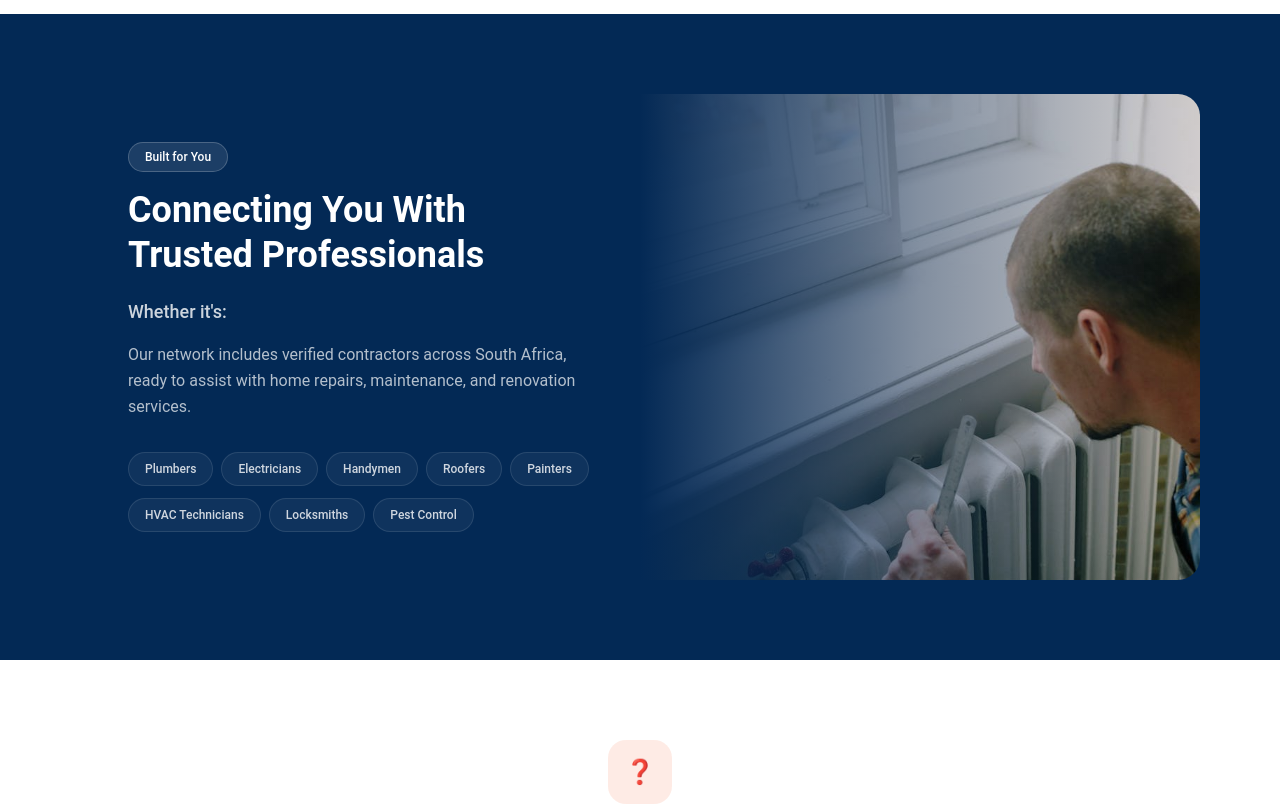
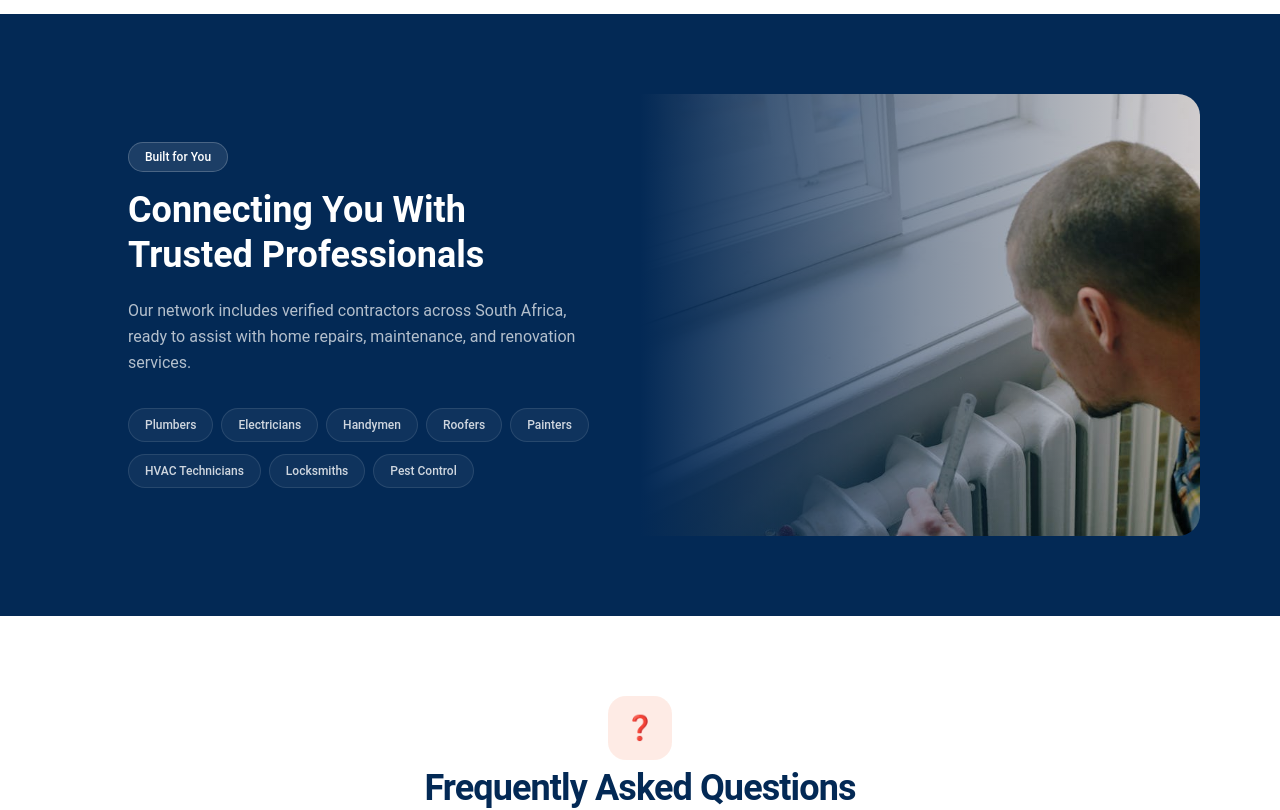
Before and after one commit to technova-view/pliers, a Next.js app in the folder client/: page / in a window 1280 px wide. Shown: the part 1919-2729 px from the top of the page. Built offline with nearby package versions, Linux system fonts and the light colour scheme; no server answers.

Commit message:
Update built-for-real-homes.tsx

```diff
--- a/client/src/components/landing-pages/built-for-real-homes.tsx
+++ b/client/src/components/landing-pages/built-for-real-homes.tsx
@@ -39,13 +39,6 @@ export function BuiltForRealHomes({
             <h2 className="text-3xl md:text-4xl font-semibold text-white leading-tight mb-5">
               {title}
             </h2>
-
-            {subtitle && (
-              <p className="text-white/80 text-base md:text-lg font-medium mb-4">
-                {subtitle}
-              </p>
-            )}
-
             <p className="text-white/70 text-sm md:text-base leading-relaxed max-w-md mb-8">
               {description}
             </p>
```
